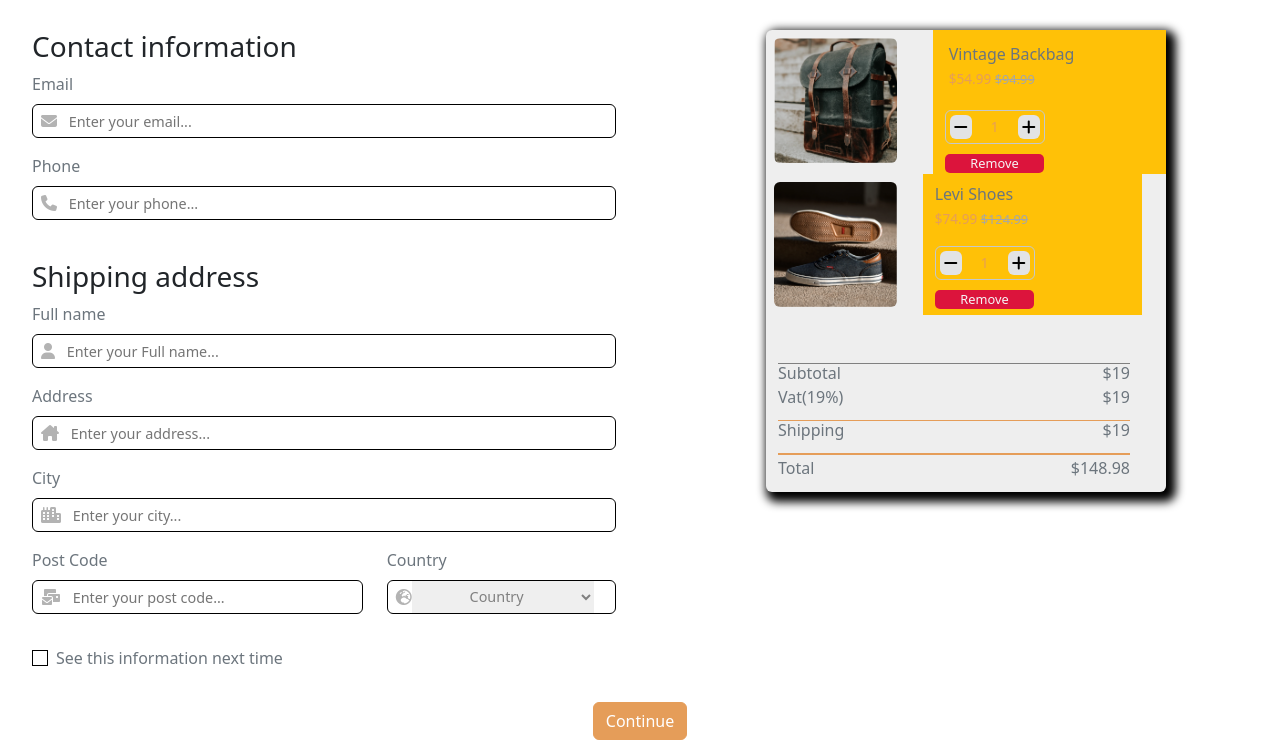
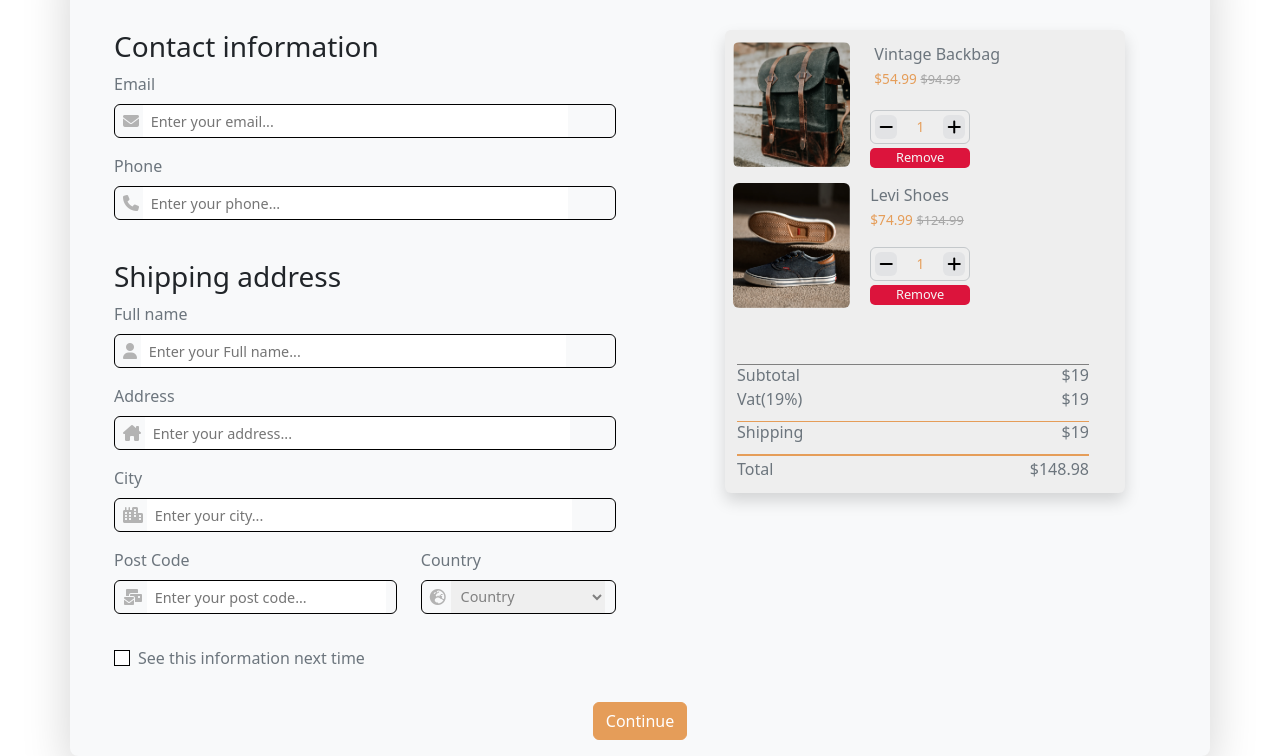
Before and after one commit to cihanbagriyanik/Checkout_Form_html-css-bootstrap, a plain HTML site: page index.html in a window 1280 px wide. Shown: the part 72-828 px from the top of the page. Drawn offline with nearby package versions, Linux system fonts and the light colour scheme.

Commit message:
03.09.2023 update

```diff
--- a/index.html
+++ b/index.html
@@ -14,7 +14,7 @@
 </head>
 
 <body>
-
+    <div class="container bg-light rounded-3 shadow-lg">
         <h2 class="text-center mb-5 mt-3">Checkout</h2>
 
         <div class="justify-content-start">
@@ -27,19 +27,21 @@
                             </div>
                             <div class="col-12 ">
                                 <div class="mb-3">
-                                <label for="exampleFormControlInput1" class="form-label text-secondary">Email</label>
+                                    <label for="exampleFormControlInput1"
+                                        class="form-label text-secondary">Email</label>
                                     <div class="searchInput border border-1 border-black rounded lh-lg">
                                         <i class="fa-solid fa-envelope ms-2" style="color: #b3b3b3;"></i>
-                                    <input class="border-0" type="text" placeholder="  Enter your email...">
+                                        <input class="border-0" type="email" placeholder="  Enter your email..." required>
                                     </div>
                                 </div>
                             </div>
                             <div class="col-12 ">
                                 <div class="mb-3">
-                                <label for="exampleFormControlInput1" class="form-label text-secondary ">Phone</label>
+                                    <label for="exampleFormControlInput1"
+                                        class="form-label text-secondary ">Phone</label>
                                     <div class="searchInput border border-1 border-black rounded lh-lg">
                                         <i class="fa-solid fa-phone ms-2" style="color: #b3b3b3;"></i>
-                                    <input class="border-0" type="text" placeholder="  Enter your phone...">
+                                        <input class="border-0" type="number" placeholder="  Enter your phone..." required>
                                     </div>
                                 </div>
                             </div>
@@ -52,25 +54,27 @@
                                         name</label>
                                     <div class="searchInput border border-1 border-black rounded lh-lg">
                                         <i class="fa-solid fa-user ms-2" style="color: #b3b3b3;"></i>
-                                    <input class="border-0" type="text" placeholder="  Enter your Full name...">
+                                        <input class="border-0" type="text" placeholder="  Enter your Full name..." required>
                                     </div>
                                 </div>
                             </div>
                             <div class="col-12 ">
                                 <div class="mb-3 ">
-                                <label for="exampleFormControlInput1" class="form-label text-secondary ">Address</label>
+                                    <label for="exampleFormControlInput1"
+                                        class="form-label text-secondary ">Address</label>
                                     <div class="searchInput border border-1 border-black rounded lh-lg">
                                         <i class="fa-solid fa-house-chimney ms-2" style="color: #b3b3b3;"></i>
-                                    <input class="border-0" type="text" placeholder="  Enter your address...">
+                                        <input class="border-0" type="text" placeholder="  Enter your address..." required>
                                     </div>
                                 </div>
                             </div>
                             <div class="col-12 ">
                                 <div class="mb-3 ">
-                                <label for="exampleFormControlInput1" class="form-label text-secondary ">City</label>
+                                    <label for="exampleFormControlInput1"
+                                        class="form-label text-secondary ">City</label>
                                     <div class="searchInput border border-1 border-black rounded lh-lg">
                                         <i class="fa-solid fa-city ms-2" style="color: #b3b3b3;"></i>
-                                    <input class="border-0" type="text" placeholder="  Enter your city...">
+                                        <input class="border-0" type="text" placeholder="  Enter your city..." required>
                                     </div>
                                 </div>
                             </div>
@@ -82,18 +86,19 @@
                                         Code</label>
                                     <div class="searchInput border border-1 border-black rounded lh-lg">
                                         <i class="fa-solid fa-envelopes-bulk ms-2" style="color: #b3b3b3;"></i>
-                                    <input class="border-0" type="text" placeholder="  Enter your post code...">
+                                        <input class="border-0" type="text" placeholder="  Enter your post code..." required>
                                     </div>
                                 </div>
                             </div>
 
                             <div class="col-12 col-sm-12 col-md-12 col-lg-5  ">
                                 <div>
-                                <label for="exampleFormControlInput1" class="form-label text-secondary ">Country</label>
+                                    <label for="exampleFormControlInput1"
+                                        class="form-label text-secondary ">Country</label>
                                     <div class="border border-1 border-black rounded lh-lg d-flex align-items-center">
                                         <i class="fa-solid fa-earth-europe ms-2" style="color: #b3b3b3;"></i>
-                                    <select class="lh-lg" aria-label="Default select example"
-                                        style="font-size: 0.9rem;">
+                                        <select class="lh-lg " aria-label="Default select example"
+                                            style="font-size: 0.9rem;" required>
                                             <option value="0" selected>Country</option>
                                             <option value="1">Turkey</option>
                                             <option value="2">Germany</option>
@@ -117,15 +122,15 @@
                     </div>
                 </div>
 
-            <div class="col-12 col-md-6  ">
-                <div class="container price  rounded text-secondary w-75 ">
-                    <div>
+                <div class="col-12 col-md-6">
+                    <div class="container price rounded text-secondary w-75 shadow">
+                        <!-- <div> -->
                         <div class="row ">
-                            <div class="col-5 p-2 ">
+                            <div class="col-4 p-2 mt-1 ">
                                 <img src="./Asests/photo1.png" class="rounded" width="100%" height="125px" alt="">
                             </div>
 
-                            <div class="col-7 bg-warning">
+                            <div class="col-7 ">
 
                                 <p class="p-1 mt-2">
                                     Vintage Backbag<br><span class="new">$54.99 </span>
@@ -147,15 +152,16 @@
                                 <button class="remove" type="Remove">Remove</button>
 
                             </div>
+                        </div>
 
 
                         <div class="row">
 
-                                <div class="col-5 p-2 ">
+                            <div class="col-4 p-2 ">
                                 <img src="./Asests/photo2.png" class="rounded" width="100%" height="125px" alt="">
                             </div>
 
-                                <div class="col-7 bg-warning">
+                            <div class="col-7 ">
 
                                 <p class="p1 mt-2 ">
                                     Levi Shoes<br><span class="new">$74.99 </span>
@@ -165,11 +171,9 @@
                                 <div
                                     class="d-flex justify-content-between align-items-center border border-1 border-secondary-subtle p-1 rounded  artiBirEksi">
 
-                                        <button
-                                            class="fa-solid fa-minus rounded border-0 p-1 bg-secondary-subtle"></button>
+                                    <button class="fa-solid fa-minus rounded border-0 p-1 bg-secondary-subtle"></button>
                                     <span>1</span>
-                                        <button
-                                            class="fa-solid fa-plus rounded border-0 p-1 bg-secondary-subtle"></button>
+                                    <button class="fa-solid fa-plus rounded border-0 p-1 bg-secondary-subtle"></button>
 
                                 </div>
 
@@ -177,7 +181,8 @@
 
                             </div>
                         </div>
-                        </div>
+
+                        <!-- </div> -->
 
                         <div class="totalBox">
                             <div class="row  ">
@@ -232,6 +237,7 @@
                 <label class="btn " for="btn-check">Continue</label>
             </div>
         </div>
+    </div>
 
     <script src="https://cdn.jsdelivr.net/npm/bootstrap@5.3.1/dist/js/bootstrap.bundle.min.js"
         integrity="sha384-HwwvtgBNo3bZJJLYd8oVXjrBZt8cqVSpeBNS5n7C8IVInixGAoxmnlMuBnhbgrkm"
--- a/style.css
+++ b/style.css
@@ -9,29 +9,21 @@
 
 }
 
-
 .price {
-    /* border: 5px solid black; */
     background-color: rgb(238, 238, 238);
-    box-shadow: 5px 5px 10px 5px black;
     height: max-content;
-    /* max-width: 25rem; */
 
     width: 400px;
     min-width: 350px;
     max-width: 400px;
 
+
+
     display: flex;
     flex-direction: column;
     justify-content: space-between;
 
-
 }
-
-
-
-
-
 
 .btn {
     background-color: var(--orange);
@@ -65,8 +57,6 @@
 
 }
 
-
-
 .totalBox {
     /* border: 2px solid var(--orange); */
     display: flex;
@@ -74,10 +64,6 @@
     flex-direction: column;
     justify-content: end;
     margin-top: 3rem;
-
-
-
-
 
 }
 
@@ -114,11 +100,6 @@
 
 }
 
-/* .xxx{
-    display: flex;
-    justify-self:left;
-} */
-
 span {
     font-size: 85%;
     color: var(--orange);
@@ -137,9 +118,14 @@ select {
     padding: 0.37rem;
 
     width: 80%;
-    text-align: center;
+    text-align: left;
     color: gray;
+    margin-left: 0.3rem;
 
+}
+
+.form-check-input:checked{
+    background-color: var(--orange) !important;
 }
 
 button:active {
@@ -169,20 +155,21 @@ img {
     background-color:crimson;
     border-radius: 5px;
     padding: 0 1.6rem;
-    margin-top: 0.6rem;
     font-size: 0.8rem;
+
 }
 
 .remove:hover{
     color: crimson;
     background-color:grey;
+
 }
 
 .remove:active{
     color: whitesmoke;
     background-color:crimson !important;
+
 }
-
 
 @media screen and (max-width:767px) {
     .left {
@@ -209,5 +196,13 @@ img {
 
     }
 
+}
+
+@media screen and (max-width:991px) {
+
+    select {
+        width: 85%;
+
+    }
 
 }
```
Lines whose indentation alone changed are shown as unchanged.
